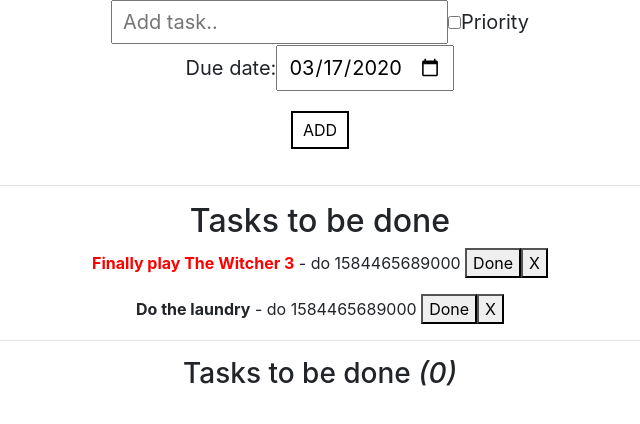
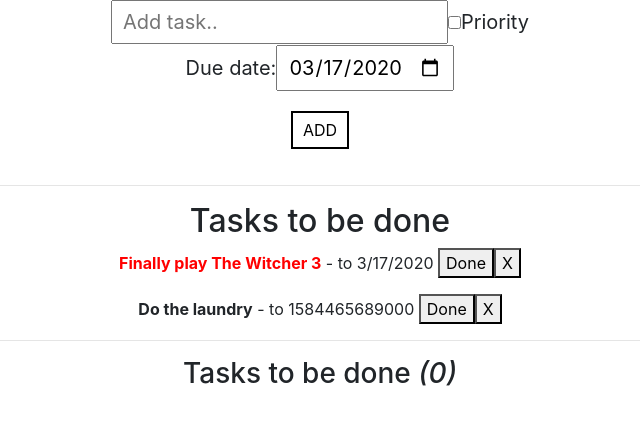
Before and after one commit to AniaSniadek/to-do-app, a React (Create React App) app: page / in a window 1280 px wide. Shown: the top 424 px of the page, without its empty margins (320-960 px from the left). Built offline with nearby package versions, Linux system fonts and the light colour scheme.

Commit message:
fixing bug

```diff
--- a/package.json
+++ b/package.json
@@ -10,7 +10,7 @@
     "react": "^16.13.0",
     "react-bootstrap": "^1.0.0-beta.17",
     "react-dom": "^16.13.0",
-    "react-scripts": "3.4.0"
+    "react-scripts": "^3.4.0"
   },
   "scripts": {
     "start": "react-scripts start",
--- a/src/components/App.js
+++ b/src/components/App.js
@@ -9,7 +9,7 @@ class App extends Component {
       {
         id: 0,
         text: 'Finally play The Witcher 3',
-        date: new Date().getTime(),
+        date: new Date().toLocaleDateString(),
         important: true,
         active: true,
         finishDate: null
--- a/src/components/Task.js
+++ b/src/components/Task.js
@@ -11,7 +11,7 @@ const Task = (props) => {
         return (
             <div>
                 <p>
-                    <strong style={important ? style : null}>{text}</strong> - do <span>{date} </span>
+                    <strong style={important ? style : null}>{text}</strong> - to <span>{date} </span>
                     <button onClick={() => props.change(id)}>Done</button>
                     <button onClick={() => props.delete(id)}>X</button>
                 </p>
```
